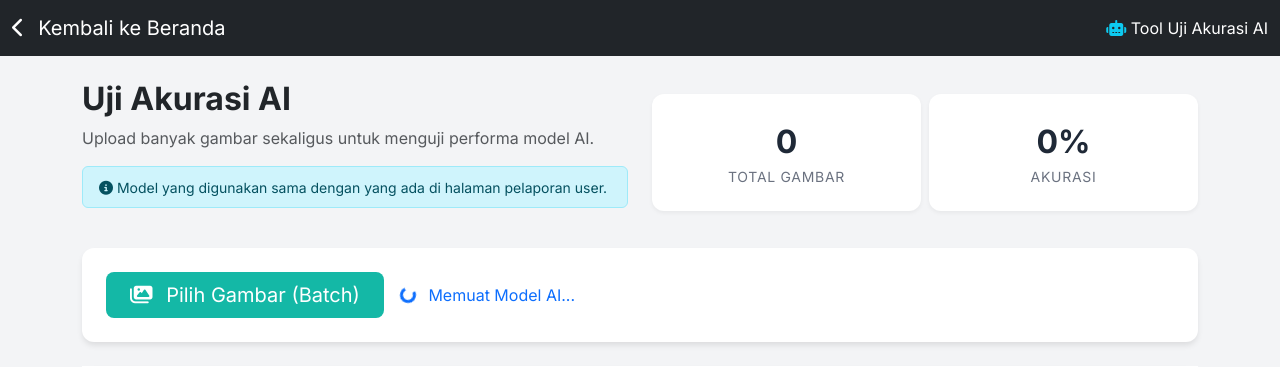
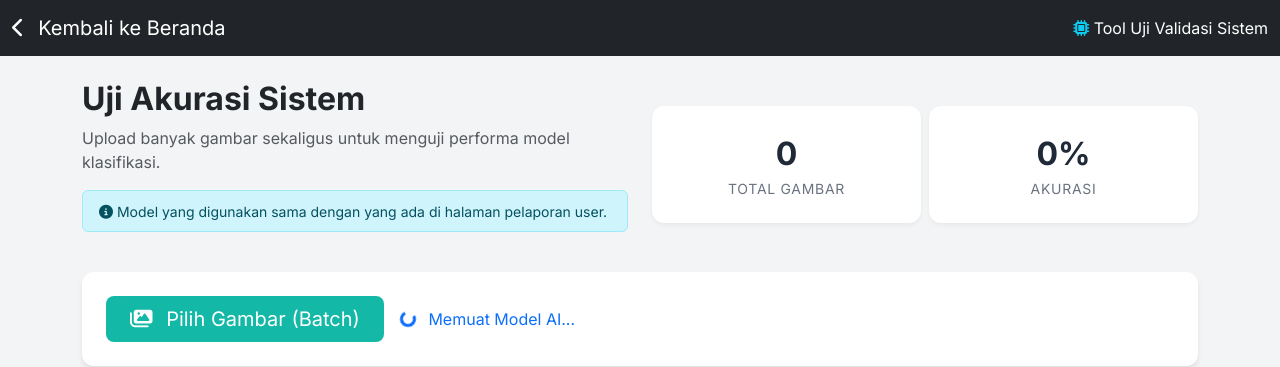
Before and after one commit to arfizihni29/Resik, a PHP site: page /bambang/test_accuracy.php in a window 1280 px wide. Shown: the top 367 px of the page. Run offline with PHP 8.4, Linux system fonts and the light colour scheme; some libraries are stand-ins or nearby versions.

Commit message:
Final cleanup of AI labels in testing scripts

```diff
--- a/test_accuracy.php
+++ b/test_accuracy.php
@@ -61,7 +61,7 @@ $currentPage = 'test_accuracy';
                 <i class="fas fa-chevron-left me-2"></i> Kembali ke Beranda
             </a>
             <span class="navbar-text text-white">
-                <i class="fas fa-robot text-info"></i> Tool Uji Akurasi AI
+                <i class="fas fa-microchip text-info"></i> Tool Uji Validasi Sistem
             </span>
         </div>
     </nav>
@@ -70,8 +70,8 @@ $currentPage = 'test_accuracy';
         <!-- Header & Stats -->
         <div class="row align-items-center mb-4">
             <div class="col-md-6 mb-3 mb-md-0">
-                <h2 class="fw-bold text-gray-800">Uji Akurasi AI</h2>
-                <p class="text-muted">Upload banyak gambar sekaligus untuk menguji performa model AI.</p>
+                <h2 class="fw-bold text-gray-800">Uji Akurasi Sistem</h2>
+                <p class="text-muted">Upload banyak gambar sekaligus untuk menguji performa model klasifikasi.</p>
                 <div class="alert alert-info py-2">
                     <small><i class="fas fa-info-circle"></i> Model yang digunakan sama dengan yang ada di halaman pelaporan user.</small>
                 </div>
```
